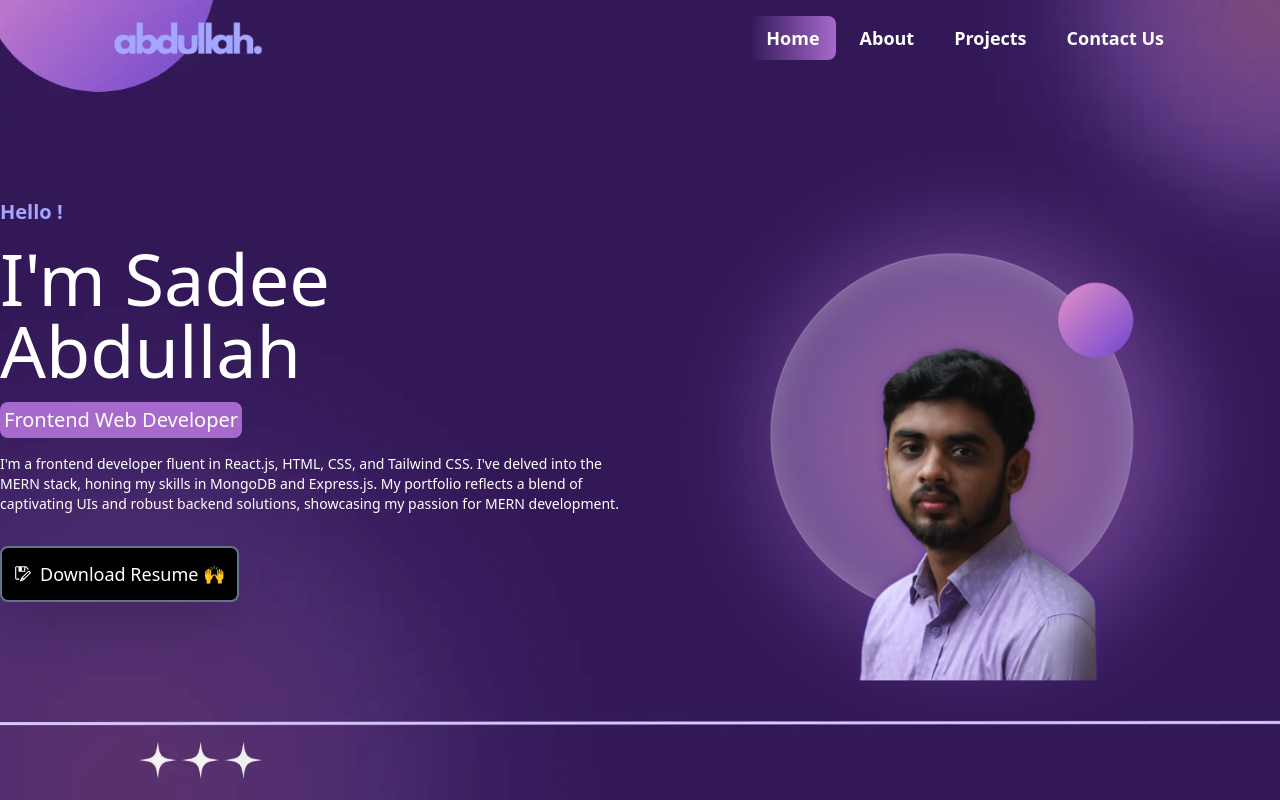
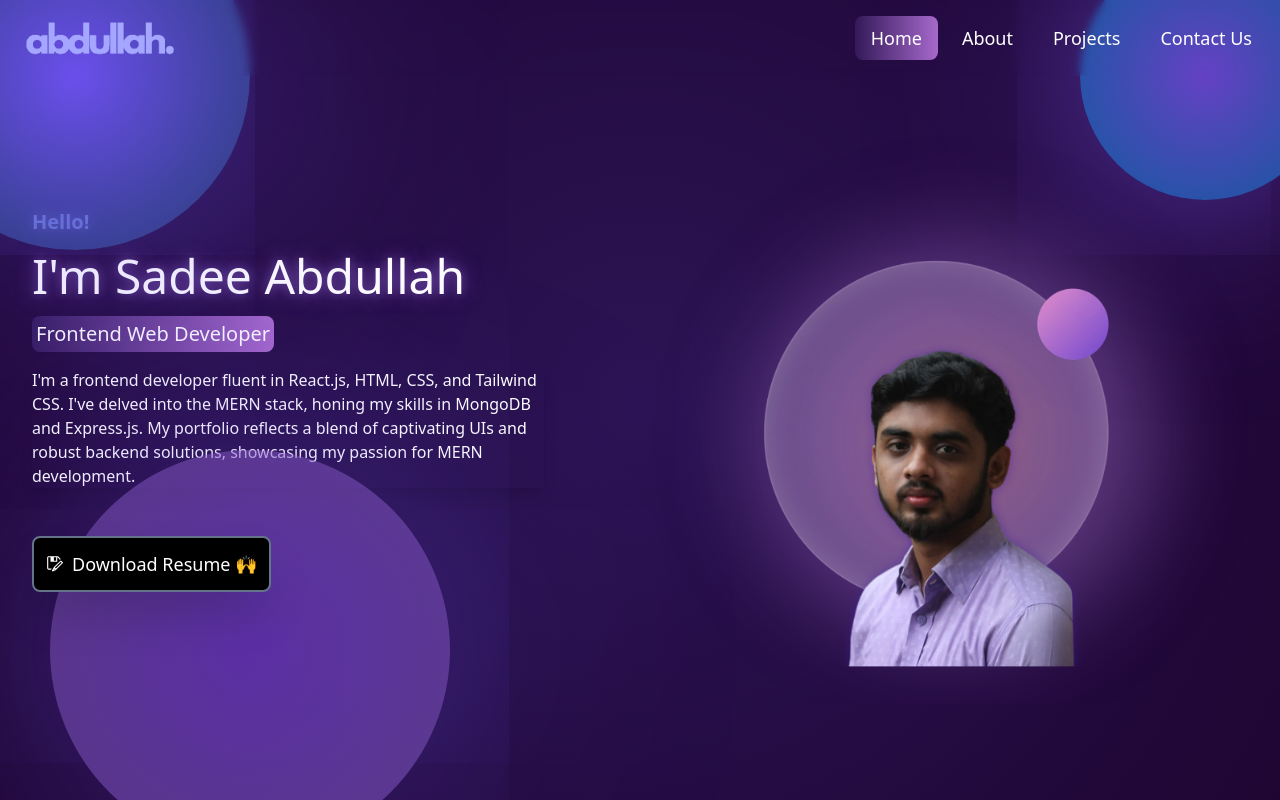
Before and after one commit to sadeeabdullah/Personal-portfolio, a React (Vite) app: page / in a window 1280 px wide. Shown: the top 800 px of the page. Built offline with nearby package versions, Linux system fonts and the light colour scheme.

Commit message:
changing the color and layout

```diff
--- a/src/components/Banner/Banner.css
+++ b/src/components/Banner/Banner.css
@@ -1,8 +1,50 @@
-.glow{
-    background-color:#aa2a2a00;
-    height: 100px;
-    width: 100px;
-    filter: blur(120px);
+/* Banner Background Styles */
+.banner-background {
+    background: radial-gradient(circle, rgba(44, 20, 85, 1), rgba(30, 5, 50, 1)); /* Deep purple gradient background */
+    position: relative;
+    width: 100%;
+    height: 100%;
+    overflow: hidden;
+  }
+
+  .banner-background .circle {
     position: absolute;
-    z-index: -10;
-}
+    border-radius: 50%;
+    background: radial-gradient(circle, rgba(115, 87, 255, 0.8), rgba(39, 92, 148, 0.4)); /* Soft purple to teal gradient */
+    box-shadow: 0 0 200px rgba(115, 87, 255, 0.6); /* Wide and soft purple glow */
+  }
+
+  /* Top-left circle */
+  .circle.top-left {
+    top: -100px;
+    left: -100px;
+    width: 350px;
+    height: 350px;
+    background: radial-gradient(circle, rgba(115, 87, 255, 0.9), rgba(39, 92, 148, 0.6)); /* Stronger purple to teal gradient */
+    box-shadow: 0 0 250px rgba(115, 87, 255, 0.6); /* Wider and more intense purple glow */
+  }
+
+  /* Top-right circle */
+  .circle.top-right {
+    top: -50px;
+    right: -50px;
+    width: 250px;
+    height: 250px;
+    background: radial-gradient(circle, rgba(130, 90, 255, 0.7), rgba(0, 169, 255, 0.5)); /* Purple to light blue gradient */
+    box-shadow: 0 0 200px rgba(130, 90, 255, 0.7); /* Soft purple glow with some light blue */
+  }
+
+  /* Bottom gradient */
+  .circle.bottom {
+    bottom: -50px;
+    left: 50px;
+    width: 400px;
+    height: 400px;
+    background: radial-gradient(circle, rgba(115, 61, 207, 0.7), rgba(144, 107, 207, 0.5)); /* Faded purple background */
+    box-shadow: 0 0 300px rgba(115, 87, 255, 0.5); /* Soft glow with a wider radius */
+  }
+
+  /* Glowing text effect */
+  .glow-text {
+    text-shadow: 0 0 10px rgba(168, 121, 233, 0.4), 0 0 20px rgba(180, 126, 255, 0.6);
+  }
--- a/src/components/Banner/Banner.jsx
+++ b/src/components/Banner/Banner.jsx
@@ -1,48 +1,67 @@
-import image from "../../assets/images/portfolioImage.webp"
-import resume from "../../assets/resume/resume.pdf"
-import "./Banner.css"
-import { VscSaveAs } from "react-icons/vsc"
-import banner from "../../assets/images/banner.webp"
-
-
-
+import image from "../../assets/images/portfolioImage.webp";
+import resume from "../../assets/resume/resume.pdf";
+import "./Banner.css";
+import { VscSaveAs } from "react-icons/vsc";
 
 const Banner = () => {
   return (
-        <div  id="home" style={{ backgroundImage: `url(${banner})` }} className=" text-white
-          h-[900px] lg:h-[100vh] bg-fixed bg-cover  flex  items-center font-rethink-sans">
+    <div
+      id="home"
+      className="banner-background text-white h-[900px] lg:h-[100vh] bg-fixed bg-cover bg-center flex items-center font-rethink-sans"
+    >
+      {/* Circles for background effect */}
+      <div className="circle top-left"></div>
+      <div className="circle top-right"></div>
+      <div className="circle bottom"></div>
 
-            <div className="flex lg:flex-row  flex-col items-center    max-w-screen-xl mx-auto flex-grow ">
-                {/* div for text */}
-                <div className="lg:w-1/2 space-y-4 w-[90vw] "  data-aos="fade-left"
+      <div className="flex lg:flex-row flex-col items-center max-w-screen-xl mx-auto w-full px-4 lg:px-8">
+        {/* Text Section */}
+        <div
+          className="lg:w-1/2 w-full space-y-4 text-center lg:text-left"
+          data-aos="fade-left"
           data-aos-anchor="#example-anchor"
           data-aos-offset="500"
-        data-aos-duration="1500">
-                    <p className="text-[#a5a6ff] text-shadow text-xl font-semibold">Hello !</p>
-                    <h1 className=" text-3xl lg:text-7xl">I&apos;m Sadee Abdullah</h1>
-                    <p className="text-xl bg-[#a769cc] bg-cover w-fit p-1  rounded-lg">Frontend Web Developer</p>
-                    <p className="text-sm ">
-I&apos;m a frontend developer fluent in React.js, HTML, CSS, and Tailwind CSS. I&apos;ve delved into the MERN stack, honing my skills in MongoDB and Express.js. My portfolio reflects a blend of captivating UIs and robust backend solutions, showcasing my passion for MERN development.</p>
-                    <div data-aos="zoom-out-right"
+          data-aos-duration="1500"
+        >
+          <p className="text-[#a5a6ff] glow-text text-xl font-semibold">Hello!</p>
+          <h1 className="text-3xl lg:text-5xl glow-text">I&apos;m Sadee Abdullah</h1>
+          <p className="text-xl bg-gradient-to-r from-[#331959] to-[#a769cc] bg-cover w-fit mx-auto lg:mx-0 p-1 rounded-lg">
+            Frontend Web Developer
+          </p>
+          <p className="text-md max-w-lg mx-auto lg:mx-0 text-white shadow-lg">
+            I&apos;m a frontend developer fluent in React.js, HTML, CSS, and Tailwind CSS. I&apos;ve delved into the MERN stack, honing my skills in MongoDB and Express.js. My portfolio reflects a blend of captivating UIs and robust backend solutions, showcasing my passion for MERN development.
+          </p>
+          <div
+            data-aos="zoom-out-right"
             data-aos-anchor="#example-anchor"
             data-aos-offset="500"
-        data-aos-duration="1500">
-
-                        <a href={resume}
-        download="sadee-abdullah-resume-Pdf" rel="noreferrer"
-        target="_blank" className="p-3 border-slate-500 rounded-lg hover:bg-[#a5a6ff] border-2 bg-black shadow-black-500 hover:shadow-slate-400 shadow-2xl mt-8 flex justify-center items-center gap-2 w-fit text-lg"><VscSaveAs />Download Resume 🙌</a>
-                    </div>
-
-                </div>
-                {/* div for image */}
-                <div className="lg:w-1/2" data-aos="fade-down"
-        data-aos-anchor="#example-anchor"
-        data-aos-offset="500"
-        data-aos-duration="1500">
-                    <img src={image} alt="" />
+            data-aos-duration="1500"
+            className="flex justify-center lg:justify-start"
+          >
+            <a
+              href={resume}
+              download="sadee-abdullah-resume-Pdf"
+              rel="noreferrer"
+              target="_blank"
+              className="p-3 border-slate-500 rounded-lg hover:bg-[#a5a6ff] border-2 bg-black shadow-black-500 hover:shadow-slate-400 shadow-2xl mt-8 flex items-center gap-2 w-fit text-lg"
+            >
+              <VscSaveAs />
+              Download Resume 🙌
+            </a>
           </div>
         </div>
 
+        {/* Image Section */}
+        <div
+          className="lg:w-1/2 mt-8 lg:mt-0 flex justify-center lg:justify-end"
+          data-aos="fade-down"
+          data-aos-anchor="#example-anchor"
+          data-aos-offset="500"
+          data-aos-duration="1500"
+        >
+          <img src={image} alt="Sadee Abdullah" className="w-[80%] lg:w-full" />
+        </div>
+      </div>
     </div>
   );
 };
--- a/src/components/menu/Navbar.jsx
+++ b/src/components/menu/Navbar.jsx
@@ -86,8 +86,8 @@ const Navbar = () =>{
         <div
         className={` ${
           scrolled
-            ? "navbar  sticky top-0  z-10 bg-base-500  bg-opacity-100 backdrop-blur-sm bg-black lg:bg-transparent text-white font-semibold max-w-screen-xl mx-auto font-rethink-sans "
-            : "navbar  fixed lg:px-24 z-10 bg-base-500 bg-opacity-100 bg-transparent lg:bg-transparent    flex mx-auto text-white font-semibold font-rethink-sans  "
+            ? "navbar  sticky top-0  z-10 bg-base-500  bg-opacity-100 backdrop-blur-sm bg-black lg:bg-transparent text-white  max-w-screen-xl mx-auto font-rethink-sans  "
+            : "navbar absolute left-[50%] translate-x-[-50%]  bg-opacity-100 backdrop-blur-sm bg-black lg:bg-transparent text-white z-10  max-w-screen-xl mx-auto font-rethink-sans  "
         }`}
 
     >
```
Also changed, not shown: 1 other file (tests, documents, lock files or other folders). Lines whose indentation alone changed are shown as unchanged.
